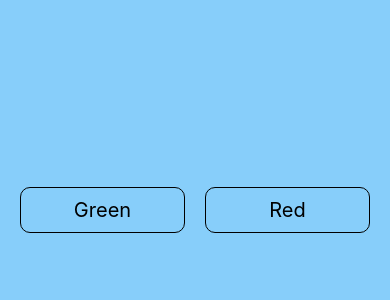
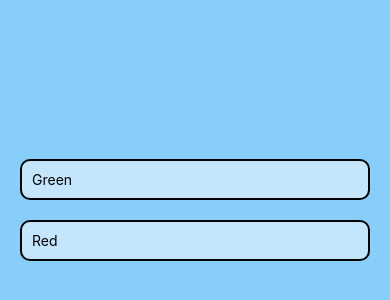
Before and after one commit to hasborey/ColorList, a React Native app: screen / in a window 390 px wide. Shown: the part 212-512 px from the top of the page. Built offline with nearby package versions, Linux system fonts and the light colour scheme.

Commit message:
Add TouchableHighlight to make <Text> look like button

```diff
--- a/App.js
+++ b/App.js
@@ -3,6 +3,7 @@ import {
   Text,
   View,
   StyleSheet,
+  TouchableHighlight,
 } from 'react-native'
 
 export default class App extends Component {
@@ -22,8 +23,18 @@ export default class App extends Component {
 
     return (
       <View style={[styles.container, { backgroundColor }]}>
-        <Text onPress={() => this.setBgColor('lightgreen')} style={styles.button}>Green</Text>
-        <Text onPress={() => this.setBgColor('lightcoral')} style={styles.button}>Red</Text>
+        <TouchableHighlight
+          onPress={() => this.setBgColor('lightgreen')}
+          style={styles.button}
+        >
+          <Text>Green</Text>
+        </TouchableHighlight>
+        <TouchableHighlight
+          onPress={() => this.setBgColor('lightcoral')}
+          style={styles.button}
+        >
+          <Text>Red</Text>
+        </TouchableHighlight>
       </View>
     )
   }
@@ -32,19 +43,17 @@ export default class App extends Component {
 const styles = StyleSheet.create({
   container: {
     flex: 1,
-    flexDirection: 'row',
     justifyContent: 'center',
     alignItems: 'center',
     padding: 10,
   },
   button: {
-    flex: 1,
-    fontSize: 20,
-    borderWidth: 1,
+    borderWidth: 2,
     borderRadius: 10,
     padding: 10,
     margin: 10,
+    alignSelf: 'stretch',
     textAlign: 'center',
-    backgroundColor: 'rgba(0,0,0,0)',
+    backgroundColor: 'rgba(255, 255, 255,.5)',
   }
 })
```
